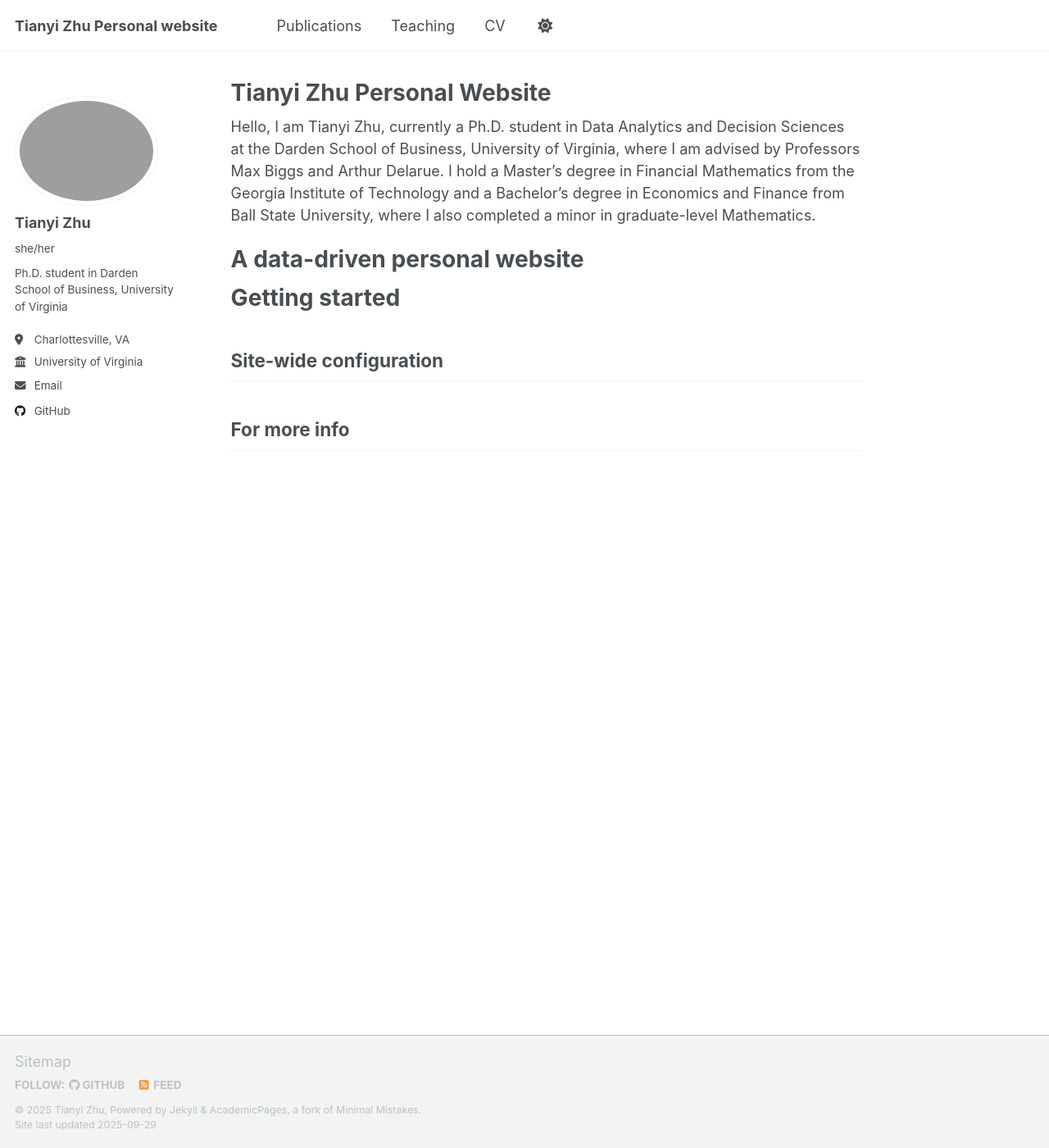
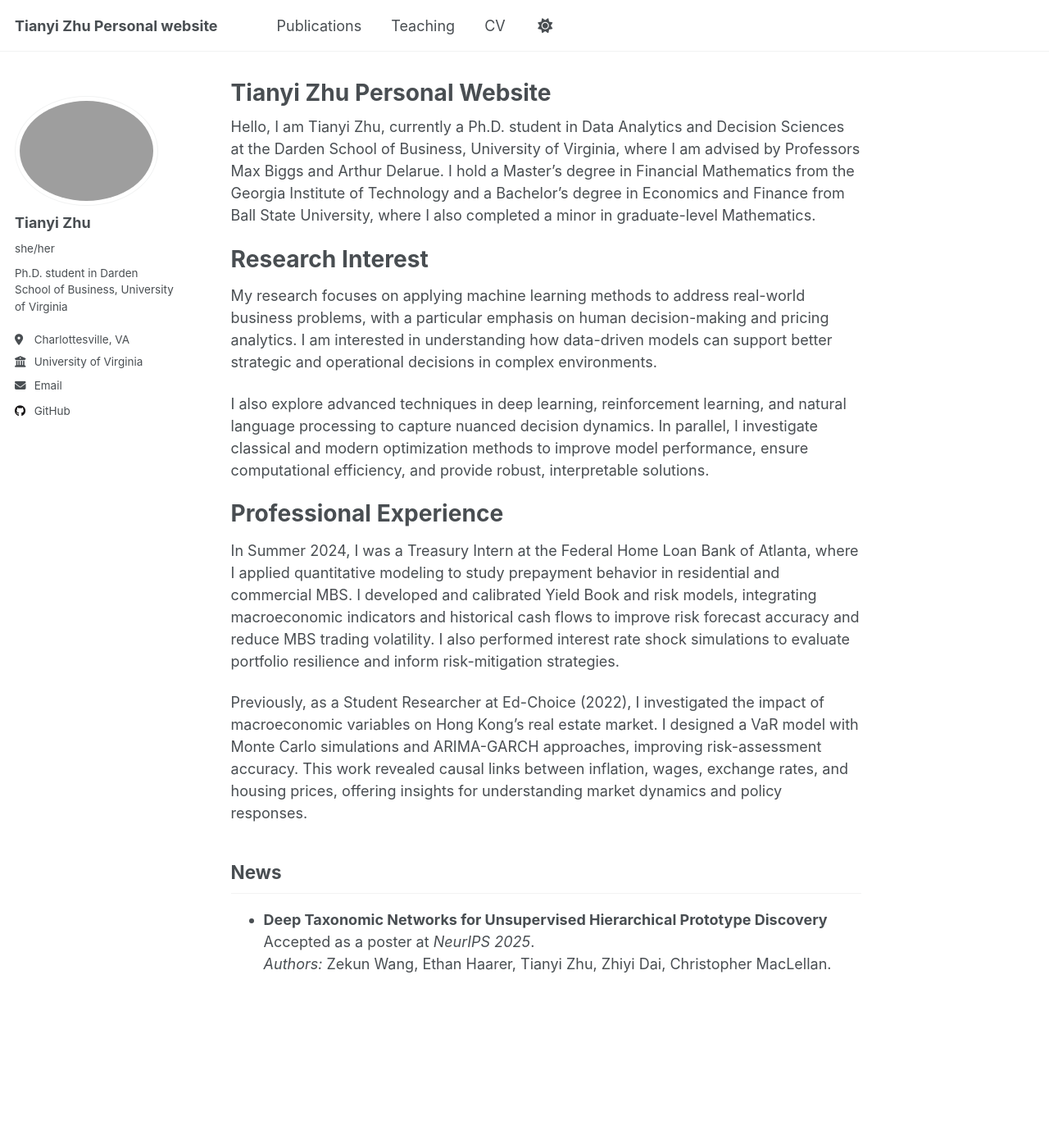
Before and after one commit to TianyiZ0829/TianyiZ0829.github.io, a Jekyll site: the page built from _pages/about.md, in a window 1280 px wide and 1400 px high. Shown: the whole window at 82% size. Built offline with Jekyll 4.4.1, drawn with Linux system fonts in a browser that asks for light colours; a script that is not in the unit is left out.

Commit message:
Revise about page with research and experience details
Updated the about page to include research interests and professional experience.

```diff
--- a/_pages/about.md
+++ b/_pages/about.md
@@ -10,18 +10,20 @@
 Hello, I am Tianyi Zhu, currently a Ph.D. student in Data Analytics and Decision Sciences at the Darden School of Business, University of Virginia, where I am advised by Professors Max Biggs and Arthur Delarue. I hold a Master’s degree in Financial Mathematics from the Georgia Institute of Technology and a Bachelor’s degree in Economics and Finance from Ball State University, where I also completed a minor in graduate-level Mathematics.
 
 
-A data-driven personal website
+Research Interest
 ======
+My research focuses on applying machine learning methods to address real-world business problems, with a particular emphasis on human decision-making and pricing analytics. I am interested in understanding how data-driven models can support better strategic and operational decisions in complex environments.
 
+I also explore advanced techniques in deep learning, reinforcement learning, and natural language processing to capture nuanced decision dynamics. In parallel, I investigate classical and modern optimization methods to improve model performance, ensure computational efficiency, and provide robust, interpretable solutions.
 
-Getting started
+Professional Experience
 ======
+In Summer 2024, I was a Treasury Intern at the Federal Home Loan Bank of Atlanta, where I applied quantitative modeling to study prepayment behavior in residential and commercial MBS. I developed and calibrated Yield Book and risk models, integrating macroeconomic indicators and historical cash flows to improve risk forecast accuracy and reduce MBS trading volatility. I also performed interest rate shock simulations to evaluate portfolio resilience and inform risk-mitigation strategies.
 
+Previously, as a Student Researcher at Ed-Choice (2022), I investigated the impact of macroeconomic variables on Hong Kong’s real estate market. I designed a VaR model with Monte Carlo simulations and ARIMA-GARCH approaches, improving risk-assessment accuracy. This work revealed causal links between inflation, wages, exchange rates, and housing prices, offering insights for understanding market dynamics and policy responses.
 
-Site-wide configuration
-------
+## News
 
-
-
-For more info
-------
+- **Deep Taxonomic Networks for Unsupervised Hierarchical Prototype Discovery**
+  Accepted as a poster at *NeurIPS 2025*.
+  *Authors:* Zekun Wang, Ethan Haarer, Tianyi Zhu, Zhiyi Dai, Christopher MacLellan.
```
